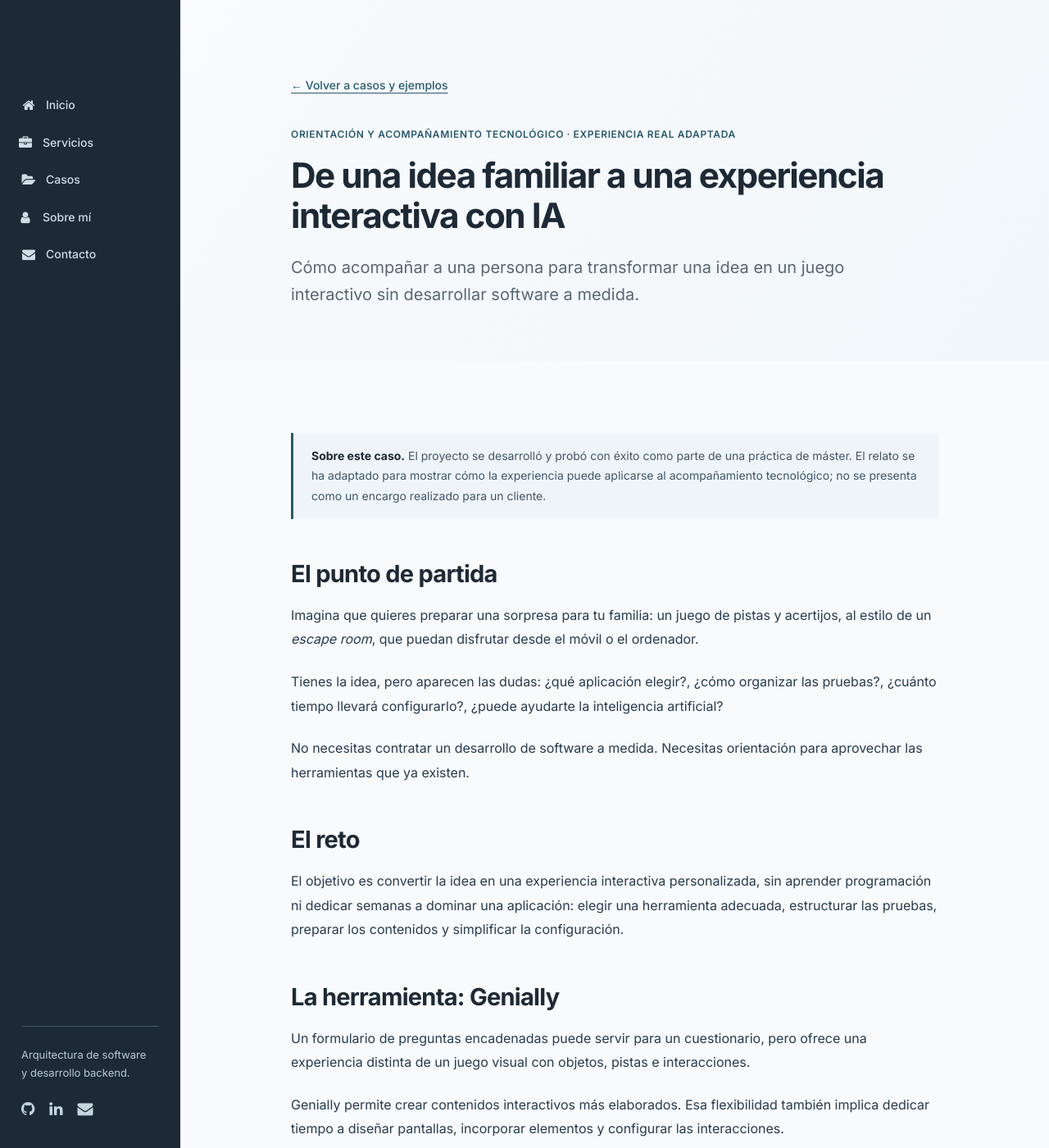
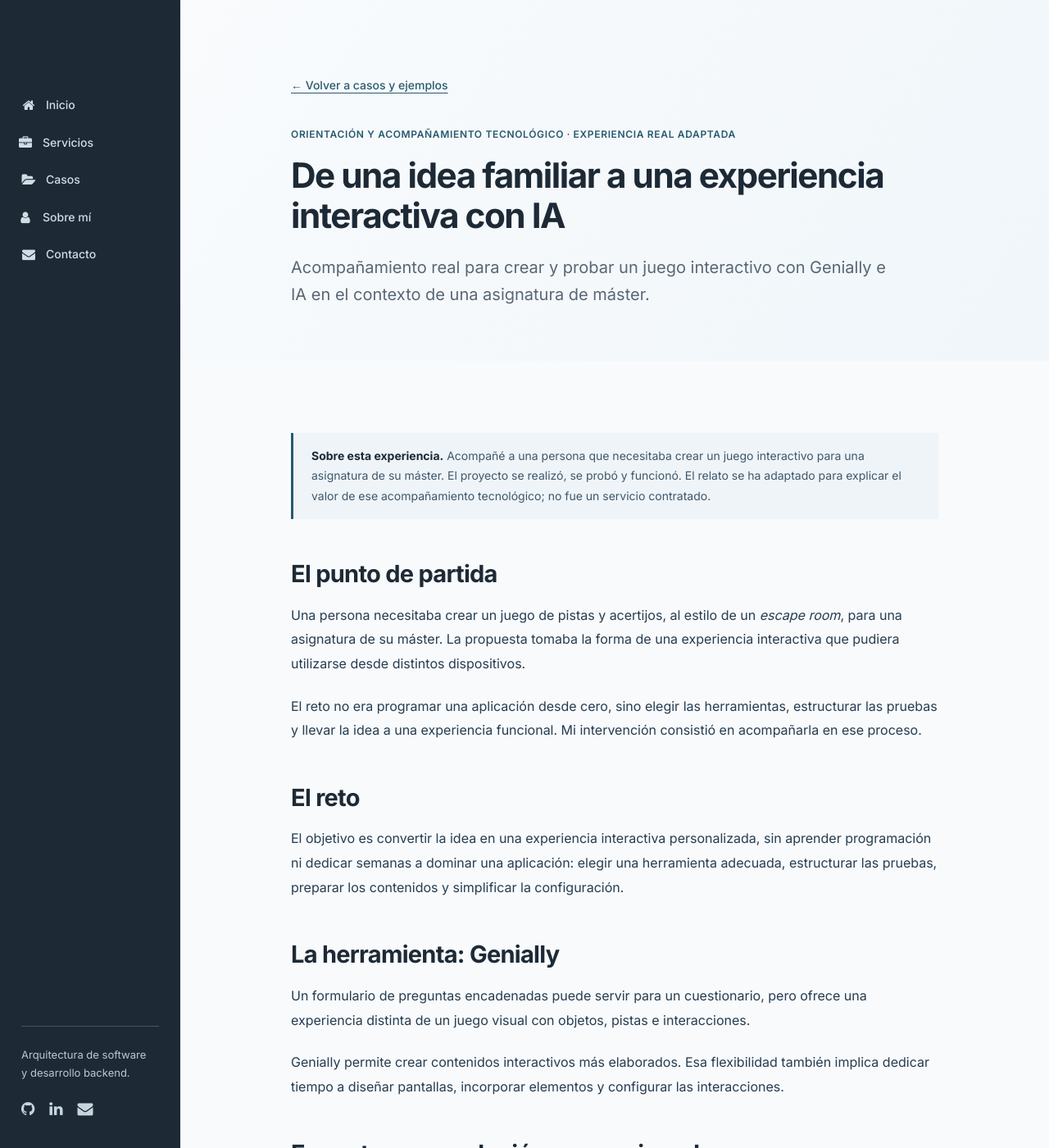
Before and after one commit to dabiz-me/dabiz.me, a Jekyll site: the page built from casos/escape-room-ia.md, in a window 1280 px wide and 1400 px high. Shown: the whole window at 82% size. Built offline with Jekyll 4.4.1, drawn with Linux system fonts in a browser that asks for light colours; some of the changed text lies outside the part shown.

Commit message:
docs(casos): aclarar acompañamiento real en asignatura de máster

```diff
--- a/casos/escape-room-ia.md
+++ b/casos/escape-room-ia.md
@@ -1,19 +1,17 @@
 ---
 layout: editorial-case
 title: De una idea familiar a una experiencia interactiva con IA
-summary: Cómo acompañar a una persona para transformar una idea en un juego interactivo sin desarrollar software a medida.
+summary: Acompañamiento real para crear y probar un juego interactivo con Genially e IA en el contexto de una asignatura de máster.
 permalink: /casos/escape-room-ia/
 ---
 
-> **Sobre este caso.** El proyecto se desarrolló y probó con éxito como parte de una práctica de máster. El relato se ha adaptado para mostrar cómo la experiencia puede aplicarse al acompañamiento tecnológico; no se presenta como un encargo realizado para un cliente.
+> **Sobre esta experiencia.** Acompañé a una persona que necesitaba crear un juego interactivo para una asignatura de su máster. El proyecto se realizó, se probó y funcionó. El relato se ha adaptado para explicar el valor de ese acompañamiento tecnológico; no fue un servicio contratado.
 
 ## El punto de partida
 
-Imagina que quieres preparar una sorpresa para tu familia: un juego de pistas y acertijos, al estilo de un *escape room*, que puedan disfrutar desde el móvil o el ordenador.
+Una persona necesitaba crear un juego de pistas y acertijos, al estilo de un *escape room*, para una asignatura de su máster. La propuesta tomaba la forma de una experiencia interactiva que pudiera utilizarse desde distintos dispositivos.
 
-Tienes la idea, pero aparecen las dudas: ¿qué aplicación elegir?, ¿cómo organizar las pruebas?, ¿cuánto tiempo llevará configurarlo?, ¿puede ayudarte la inteligencia artificial?
-
-No necesitas contratar un desarrollo de software a medida. Necesitas orientación para aprovechar las herramientas que ya existen.
+El reto no era programar una aplicación desde cero, sino elegir las herramientas, estructurar las pruebas y llevar la idea a una experiencia funcional. Mi intervención consistió en acompañarla en ese proceso.
 
 ## El reto
 
@@ -35,7 +33,7 @@ Una vez diseñado el juego, montar cada pantalla puede convertirse en una sucesi
 
 Para una actividad puntual, construir una integración completa puede ser desproporcionado. El criterio no es utilizar la tecnología más sofisticada, sino encontrar la solución que aporte más valor con el esfuerzo y el riesgo adecuados.
 
-## Cómo sería el acompañamiento
+## El proceso de acompañamiento
 
 1. **Aclarar la idea.** Participantes, duración, dificultad y tipo de experiencia.
 2. **Elegir la herramienta.** Comparar opciones según el resultado esperado, el presupuesto y el esfuerzo.
```
